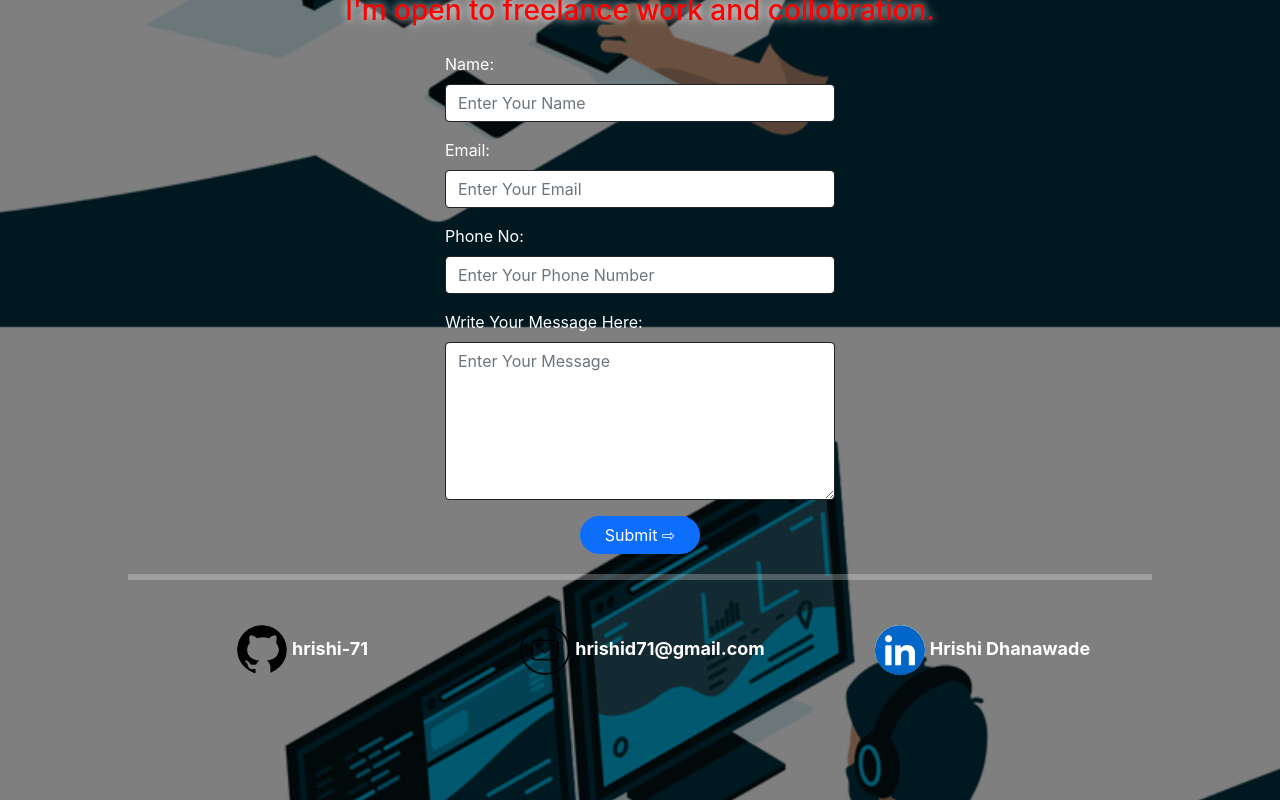
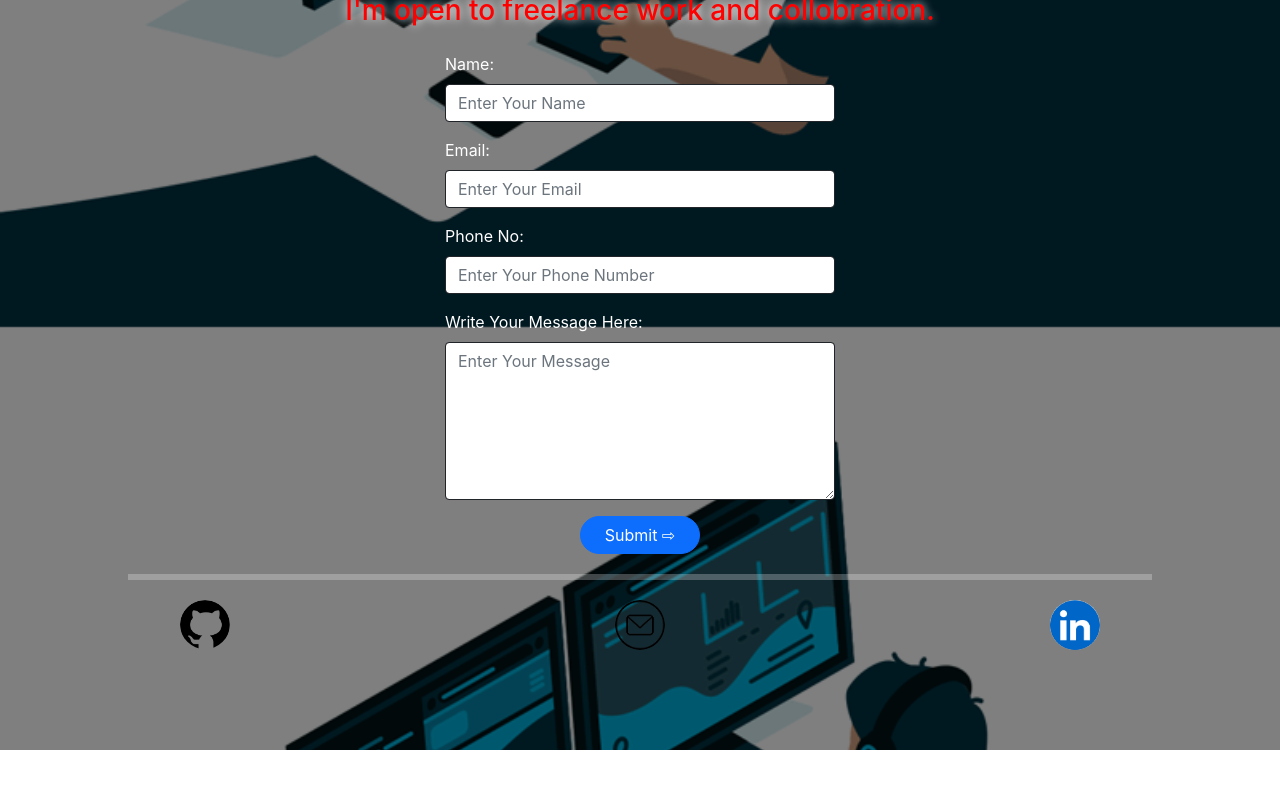
Before and after one commit to hrishi-71/Portfolio, a React (Create React App) app: page / in a window 1280 px wide. Shown: the part 3513-4313 px from the top of the page. After the commit the page ends 4263 px from the top, so only its background shows below. Built offline with nearby package versions, Linux system fonts and the light colour scheme.

Commit message:
new work

```diff
--- a/src/Components/Contact/Contact.js
+++ b/src/Components/Contact/Contact.js
@@ -32,10 +32,10 @@ const Contact = () => {
                 </form>
             </div>
             <hr />
-            <div className="socialID">
-                <div><a href="https://github.com/hrishi-71" target='_blank' rel="noreferrer"><img src="github.png" alt="git" />hrishi-71</a></div>
-                <div><a href="mailto:hrishid71@gmail.com"><img src="email.jpg" alt="email"  />hrishid71@gmail.com</a></div>
-                <div><a href="https://www.linkedin.com/in/hrishidhanawade" target="_blank" rel="noreferrer"><img src="linkedin.jpg" alt="linkedin" />Hrishi Dhanawade</a></div>
+            <div className="socialID row">
+                <div className='col-4'><a href="https://github.com/hrishi-71" target='_blank' rel="noreferrer"><img src="github.png" alt="git" /></a></div>
+                <div className='col-4'><a href="mailto:hrishid71@gmail.com"><img src="email.jpg" alt="email"  /></a></div>
+                <div className='col-4'><a href="https://www.linkedin.com/in/hrishidhanawade" target="_blank" rel="noreferrer"><img src="linkedin.jpg" alt="linkedin" /></a></div>
             </div>
         </div>
     )
--- a/src/Components/Contact/contact.css
+++ b/src/Components/Contact/contact.css
@@ -29,21 +29,7 @@ hr{
 .socialID{
     text-align: center;
 }
-.socialID div{
-  display: inline-block;
-  width: 300px;
-  margin: 20px;
-  font-size: large;
-  font-weight: bold;
-  /* border: 2px solid black; */
-
-}
-.socialID div a{
-  color: #fff;
-  text-decoration: none;
-}
 .socialID img{
   width: 50px;
-  margin: 5px;
   border-radius: 50%;
 }
--- a/src/Components/Work/Work.js
+++ b/src/Components/Work/Work.js
@@ -17,6 +17,7 @@ const Work = () => {
         <div className="carousel-indicators">
           <button type="button" data-bs-target="#carouselOne" data-bs-slide-to="0" className="active" aria-current="true" aria-label="Slide 1"></button>
           <button type="button" data-bs-target="#carouselOne" data-bs-slide-to="1" aria-label="Slide 2"></button>
+          <button type="button" data-bs-target="#carouselOne" data-bs-slide-to="2" aria-label="Slide 3"></button>
         </div>
         <div className="carousel-inner">
           <div className="carousel-item active px-2">
@@ -35,6 +36,15 @@ const Work = () => {
               title="HD-Educity"
               text="A responsive React web application built as my first hands-on project. It features modern UI components, dynamic rendering, and smooth navigation using React Router. Developed using JSX, CSS, and component-based architecture to practice real-world React development. Its hosted on Netlify, includes form handling and has mobile-friendly layout"
               source="https://github.com/hrishi-71/HD-Educity"
+            />
+          </div>
+          <div className="carousel-item px-2">
+            <WorkCard
+              project="https://hd-mystore.netlify.app"
+              image="Mystore.png"
+              title="HD-Educity"
+              text="A modern, responsive e-commerce frontend application built with React for dynamic UI rendering and Redux Toolkit (RTK) for efficient state management. The app provides users with a seamless shopping experience, including product browsing, category filtering, cart management, and checkout flow. It consumes a backend API to fetch product data, ensuring real-time updates and smooth navigation. The design focuses on performance, accessibility, and mobile-friendliness."
+              source="https://github.com/hrishi-71/E-Commerce-App"
             />
           </div>
         </div>
```
Also changed, not shown: public/Mystore.png (added).
